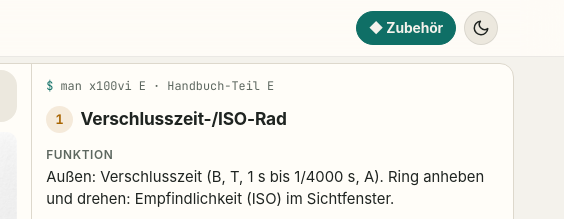
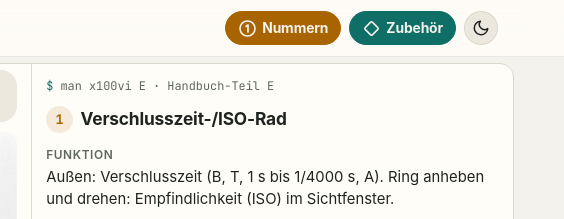
Before and after one commit to mvs2-bot/Fujifilm-X100VI, a plain HTML site: page index.html in a window 1280 px wide. Shown: the top 219 px of the page, 716-1280 px from the left. Drawn offline with Linux system fonts and the light colour scheme.

Commit message:
Schalter zum Ein-/Ausblenden der Nummern-Markierungen in der Kopfleiste
Am Handy (bis 440 px) runde Symbol-Buttons ohne Text, damit der Titel Platz hat;
Zustand wird wie beim Zubehör im Browser gemerkt.

Co-Authored-By: Claude Opus 5.5 <noreply@anthropic.com>
Claude-Session: https://claude.ai/code/session_01X1oX1tNGn8b7NYmpbVVVwJ

```diff
--- a/index.html
+++ b/index.html
@@ -91,6 +91,7 @@ svg .tb{fill:var(--fg);font-family:var(--mono);font-size:11px}
 .acc:hover rect,.acc:focus-visible rect,.acc.on rect{fill:var(--cyan)}
 .acc:hover text,.acc:focus-visible text,.acc.on text{fill:var(--bg)}
 .hide-acc .acc{display:none}
+.hide-num .hs:not(.acc){display:none}
 .legend{display:flex;flex-wrap:wrap;gap:4px 14px;font-size:.75rem;color:var(--dim)}
 .legend i{font-style:normal;color:var(--amber)} .legend i.c{color:var(--cyan)}
 .detail{padding:14px;min-width:0;display:flex;flex-direction:column;gap:12px}
@@ -129,6 +130,8 @@ tr.row{cursor:pointer} tr.row:hover td{background:var(--hover)} tr.row.on td{bac
 .header-actions{display:flex;align-items:center;gap:8px}
 .acc-btn{display:inline-flex;align-items:center;gap:5px;height:34px;padding:0 12px;border-radius:999px;border:1px solid var(--cyan);background:transparent;color:var(--cyan);font-family:var(--ui);font-weight:700;font-size:.84rem;letter-spacing:-.01em;white-space:nowrap;transition:transform .15s}
 .acc-btn[aria-pressed="true"]{background:var(--cyan);color:var(--bg)}
+.acc-btn.num{border-color:var(--amber);color:var(--amber)}
+.acc-btn.num[aria-pressed="true"]{background:var(--amber);color:var(--bg)}
 .acc-btn:active,.theme-toggle:active{transform:scale(.94)}
 .theme-toggle{width:34px;height:34px;border-radius:50%;border:1px solid var(--border);background:var(--body);color:var(--fg);display:flex;align-items:center;justify-content:center;padding:0;flex:none}
 .theme-toggle svg{width:18px;height:18px}
@@ -139,7 +142,9 @@ tr.row{cursor:pointer} tr.row:hover td{background:var(--hover)} tr.row.on td{bac
 .tabbar button[aria-current="page"]::before{content:"";position:absolute;inset:5px 2px;z-index:-1;border-radius:16px;background:var(--amber-soft)}
 .tabbar button[aria-current="page"]{color:var(--amber);font-weight:600}
 .tabbar button[aria-current="page"] .ic{stroke-width:2.2}
-@media (max-width:380px){.brand h1{font-size:19px}.acc-btn{padding:0 10px}}
+.header-actions{gap:8px}
+.acc-btn .bi{width:19px;height:19px;flex:none}
+@media (max-width:440px){.acc-btn{width:34px;padding:0;justify-content:center}.acc-btn .lbl{display:none}}
 .intro summary{cursor:pointer;list-style:none}
 .intro summary::-webkit-details-marker{display:none}
 .intro .chev{margin-left:auto;transition:transform .15s}
@@ -161,7 +166,8 @@ tr.row{cursor:pointer} tr.row:hover td{background:var(--hover)} tr.row.on td{bac
     <div class="top-bar-row">
       <div class="brand"><img class="brand-logo" src="icon.svg" alt=""><h1>X100VI</h1></div>
       <div class="header-actions">
-        <button class="acc-btn" id="tog-acc" type="button" aria-pressed="true" title="Mein Zubehör ein-/ausblenden">◆ Zubehör</button>
+        <button class="acc-btn num" id="tog-num" type="button" aria-pressed="true" aria-label="Nummern ein-/ausblenden" title="Nummern-Markierungen ein-/ausblenden"><svg class="bi" viewBox="0 0 24 24" aria-hidden="true"><circle cx="12" cy="12" r="9.5" fill="none" stroke="currentColor" stroke-width="2"/><path d="M10.2 9.2 12.6 7.6V16.4" fill="none" stroke="currentColor" stroke-width="2.2" stroke-linecap="round" stroke-linejoin="round"/></svg><span class="lbl">Nummern</span></button>
+        <button class="acc-btn" id="tog-acc" type="button" aria-pressed="true" aria-label="Zubehör ein-/ausblenden" title="Mein Zubehör ein-/ausblenden"><svg class="bi" viewBox="0 0 24 24" aria-hidden="true"><rect x="5.6" y="5.6" width="12.8" height="12.8" rx="1.5" transform="rotate(45 12 12)" fill="none" stroke="currentColor" stroke-width="2"/></svg><span class="lbl">Zubehör</span></button>
         <button id="themeToggle" class="theme-toggle" type="button" aria-label="Farbschema wechseln" title="Hell / Dunkel wechseln">
           <svg id="iconSun" style="display:none" viewBox="0 0 24 24" fill="none" stroke="currentColor" stroke-width="2" stroke-linecap="round" stroke-linejoin="round"><circle cx="12" cy="12" r="5"/><path d="M12 1v2M12 21v2M4.22 4.22l1.42 1.42M18.36 18.36l1.42 1.42M1 12h2M21 12h2M4.22 19.78l1.42-1.42M18.36 5.64l1.42-1.42"/></svg>
           <svg id="iconMoon" viewBox="0 0 24 24" fill="none" stroke="currentColor" stroke-width="2" stroke-linecap="round" stroke-linejoin="round"><path d="M21 12.79A9 9 0 1 1 11.21 3 7 7 0 0 0 21 12.79z"/></svg>
@@ -409,8 +415,8 @@ const A = {
 };
 const AK = {grip:"G",uv:"U",folie:"F",akku:"B",cuff:"C",leash:"L",tasche:"T"};
 
-let view="oben", sel=null, showAcc=true;
-try{ if(localStorage.getItem("x100vi-acc")==="0") showAcc=false }catch(e){}
+let view="oben", sel=null, showAcc=true, showNum=true;
+try{ if(localStorage.getItem("x100vi-acc")==="0") showAcc=false; if(localStorage.getItem("x100vi-num")==="0") showNum=false }catch(e){}
 function esc(s){return s.replace(/&/g,"&amp;").replace(/</g,"&lt;").replace(/"/g,"&quot;")}
 // Markierungen am Handy vergrößern: Kreisradius mindestens ~13 px auf dem Bildschirm
 function sizeMarks(){
@@ -426,13 +432,14 @@ function render(){
   const items=C.filter(c=>c.v===view);
   const hs=items.map((c,i)=>{const id=view+"-"+i;return `<g class="hs ${sel===id?"on":""}" tabindex="0" role="button" aria-label="${esc(c.n)}" data-id="${id}" transform="translate(${c.x} ${c.y})"><g class="mk"><circle cx="0" cy="0" r="34"/><text x="0" y="0">${i+1}</text></g></g>`}).join("");
   const ac=v.acc.map(([k,x,y])=>{const id="acc-"+k;return `<g class="hs acc ${sel===id?"on":""}" tabindex="0" role="button" aria-label="${esc(A[k].n)}" data-id="${id}" transform="translate(${x} ${y})"><g class="mk"><rect x="-28" y="-28" width="56" height="56" transform="rotate(45)"/><text x="0" y="0">${AK[k]}</text></g></g>`}).join("");
-  document.getElementById("svgs").innerHTML=`<svg class="cam ${showAcc?"":"hide-acc"}" viewBox="0 0 ${v.w||2000} ${v.h||1500}" role="img" aria-label="Foto X100VI ${view}"><image href="${v.img}" x="0" y="0" width="${v.w||2000}" height="${v.h||1500}"/>${hs}${ac}</svg>`;
+  document.getElementById("svgs").innerHTML=`<svg class="cam ${showAcc?"":"hide-acc"} ${showNum?"":"hide-num"}" viewBox="0 0 ${v.w||2000} ${v.h||1500}" role="img" aria-label="Foto X100VI ${view}"><image href="${v.img}" x="0" y="0" width="${v.w||2000}" height="${v.h||1500}"/>${hs}${ac}</svg>`;
   sizeMarks();
   document.getElementById("listhead").textContent=`$ ls ./${view}  (${items.length} Elemente${showAcc?", "+v.acc.length+" Zubehör":""})`;
   let rows=items.map((c,i)=>`<tr class="row ${sel===view+"-"+i?"on":""}" data-id="${view}-${i}" tabindex="0"><td class="n">${i+1}</td><td>${esc(c.n)}</td><td>${esc(c.d)}</td></tr>`).join("");
   if(showAcc) rows+=v.acc.map(([k])=>`<tr class="row ${sel==="acc-"+k?"on":""}" data-id="acc-${k}" tabindex="0"><td class="n c">${AK[k]}</td><td>${esc(A[k].n)}</td><td>${esc(A[k].w)}</td></tr>`).join("");
   document.getElementById("tbody").innerHTML=rows;
   document.getElementById("tog-acc").setAttribute("aria-pressed",showAcc);
+  document.getElementById("tog-num").setAttribute("aria-pressed",showNum);
   detail();
 }
 function detail(){
@@ -455,6 +462,7 @@ document.addEventListener("click",e=>{
   const tab=e.target.closest(".tabbar button"); if(tab){if(location.hash.slice(1)!==tab.dataset.view)location.hash=tab.dataset.view;window.scrollTo(0,0)}
 });
 document.addEventListener("keydown",e=>{if((e.key==="Enter"||e.key===" ")&&e.target.dataset&&e.target.dataset.id){e.preventDefault();pick(e.target.dataset.id)}});
+document.getElementById("tog-num").addEventListener("click",()=>{showNum=!showNum;try{localStorage.setItem("x100vi-num",showNum?"1":"0")}catch(e){} render()});
 document.getElementById("tog-acc").addEventListener("click",()=>{showAcc=!showAcc;try{localStorage.setItem("x100vi-acc",showAcc?"1":"0")}catch(e){} if(!showAcc&&sel&&sel.startsWith("acc-"))sel=null;render()});
 function route(){const h=location.hash.slice(1);view=V[h]?h:"oben";sel=null;render()}
 window.addEventListener("hashchange",route);route();
```
